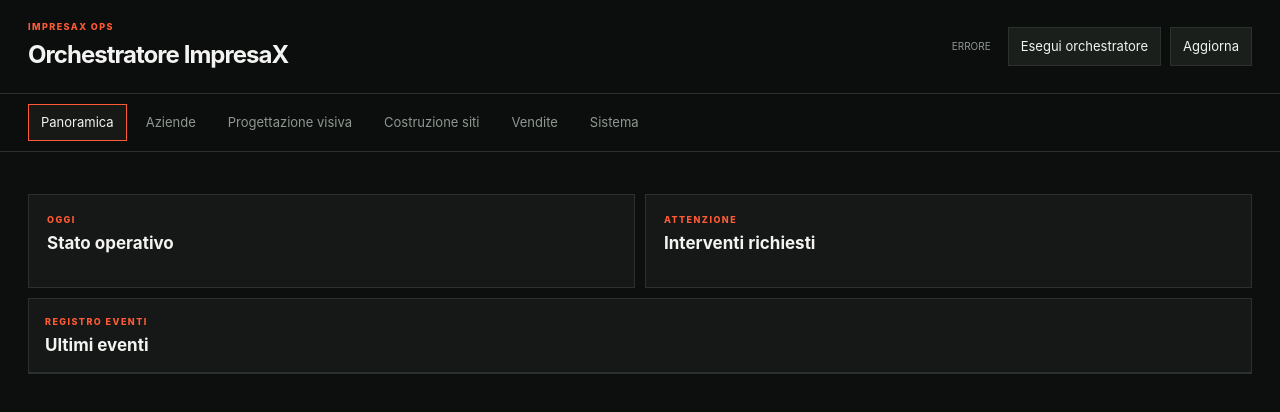
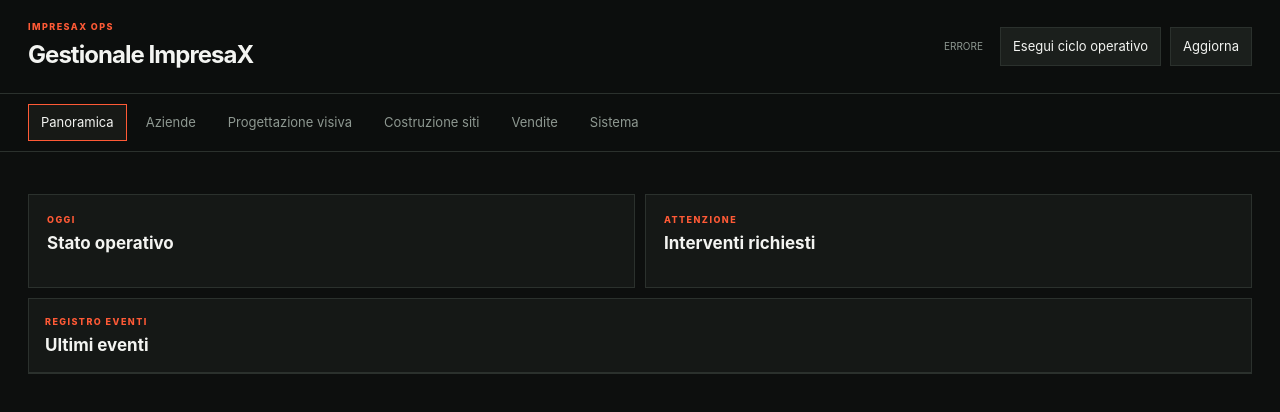
Before and after one commit to fransisvamos-blip/-impresax-site, a website: page public/admin/index.html in a window 1280 px wide. Drawn offline with Linux system fonts and the light colour scheme; no server answers.

Commit message:
Rinomina la Control Room in Gestionale

```diff
--- a/public/admin/index.html
+++ b/public/admin/index.html
@@ -4,18 +4,18 @@
   <meta charset="utf-8">
   <meta name="viewport" content="width=device-width,initial-scale=1">
   <meta name="robots" content="noindex,nofollow,noarchive">
-  <title>ImpresaX Ops — Orchestratore</title>
+  <title>ImpresaX — Gestionale</title>
   <link rel="stylesheet" href="/ops.css">
 </head>
 <body>
   <header class="top">
     <div>
       <span class="kicker">IMPRESAX OPS</span>
-      <h1>Orchestratore ImpresaX</h1>
+      <h1>Gestionale ImpresaX</h1>
     </div>
     <div class="top-actions">
       <span id="updated">—</span>
-      <button id="run">Esegui orchestratore</button>
+      <button id="run">Esegui ciclo operativo</button>
       <button id="refresh">Aggiorna</button>
     </div>
   </header>
@@ -203,7 +203,7 @@
       <div class="section-head standalone">
         <div>
           <span class="kicker">SISTEMA</span>
-          <h2>Orchestratore e coda lavori</h2>
+          <h2>Motore operativo e coda lavori</h2>
           <p>Controllo tecnico del flusso, lavori attivi, errori e attività in attesa.</p>
         </div>
       </div>
```
